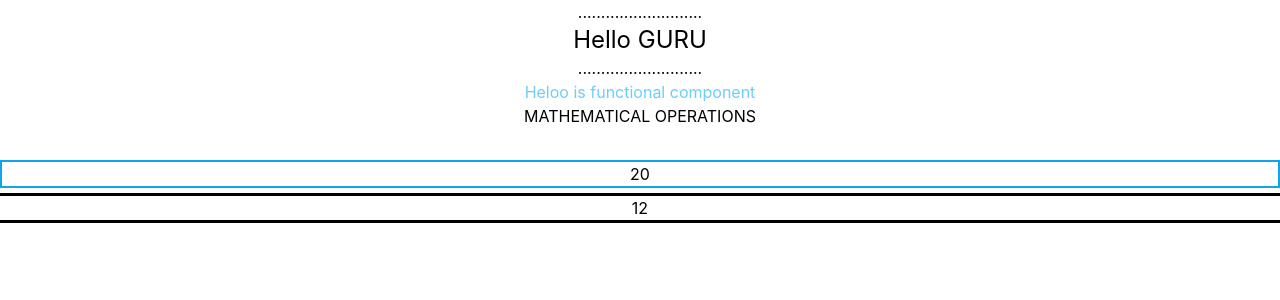
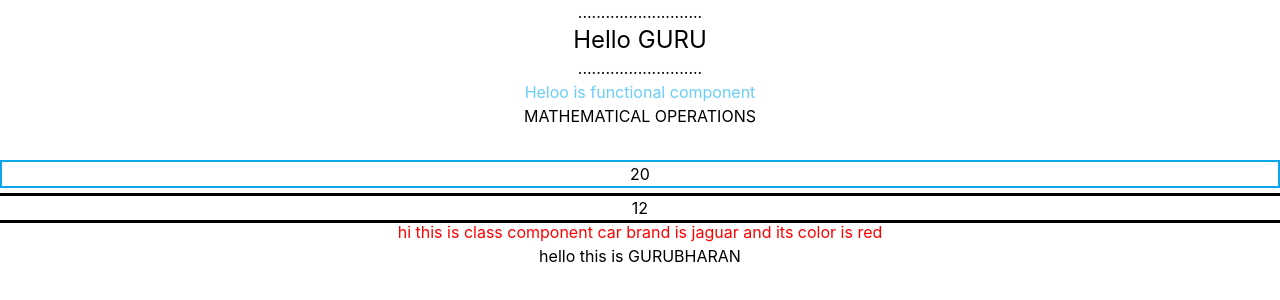
Before and after one commit to GURUNMG/REACT_JS, a React (Create React App) app: page / in a window 1280 px wide. Shown: the top 300 px of the page. Built offline with nearby package versions, Linux system fonts and the light colour scheme.

Commit message:
class component

```diff
--- a/src/App.js
+++ b/src/App.js
@@ -3,7 +3,7 @@ import './App.css';
 import Print from './components/Multiple'
 // functional components
 import Hello from "./components/Hello"
-
+import Car from './components/Cls_com';
 
 function App() {
   return (
@@ -13,11 +13,14 @@ function App() {
         Hello GURU
       </h1>
       <h1>...........................</h1>
+
       <Hello></Hello>
       <h1>MATHEMATICAL OPERATIONS</h1>
+
       <div class="mt-8">
       <Print></Print>
       </div>
+      <Car></Car>
     </div>
   );
 }
--- /dev/null
+++ b/src/components/Cls_com.js
@@ -0,0 +1,33 @@
+import React from 'react';
+
+function G(props) {
+   return <h1>
+    hello this is {props.name}
+   </h1>;
+}
+
+
+class Car extends React.Component
+{
+ constructor()
+ {
+   super();
+   this.state={color:"red",brand:"jaguar"};
+ }
+ render()
+ {
+  return (
+   <div>
+    <h1 style={this.state}>
+     hi this is class  component car brand is {this.state.brand} and its color is {this.state.color}
+    </h1>
+
+    <G name="GURUBHARAN"></G>
+   </div>
+  );
+ }
+}
+
+
+
+export default Car;
--- a/src/components/Multiple.js
+++ b/src/components/Multiple.js
@@ -24,7 +24,7 @@ function Print()
     <h1 class="outline outline-offset-0  ">{Add(a,b)}</h1>
    </div>
 
-  )
+  );
 }
 
 export default Print;
```
